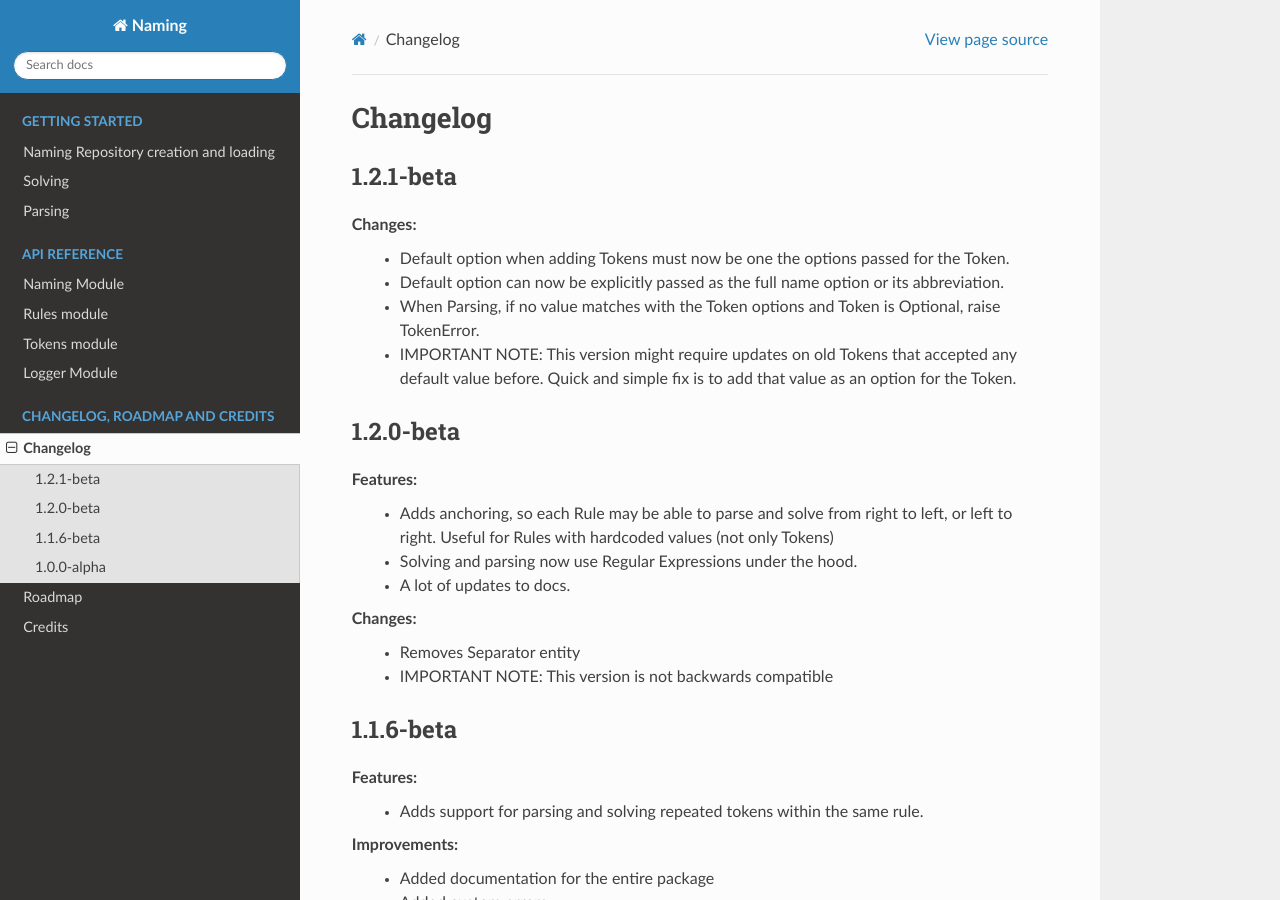
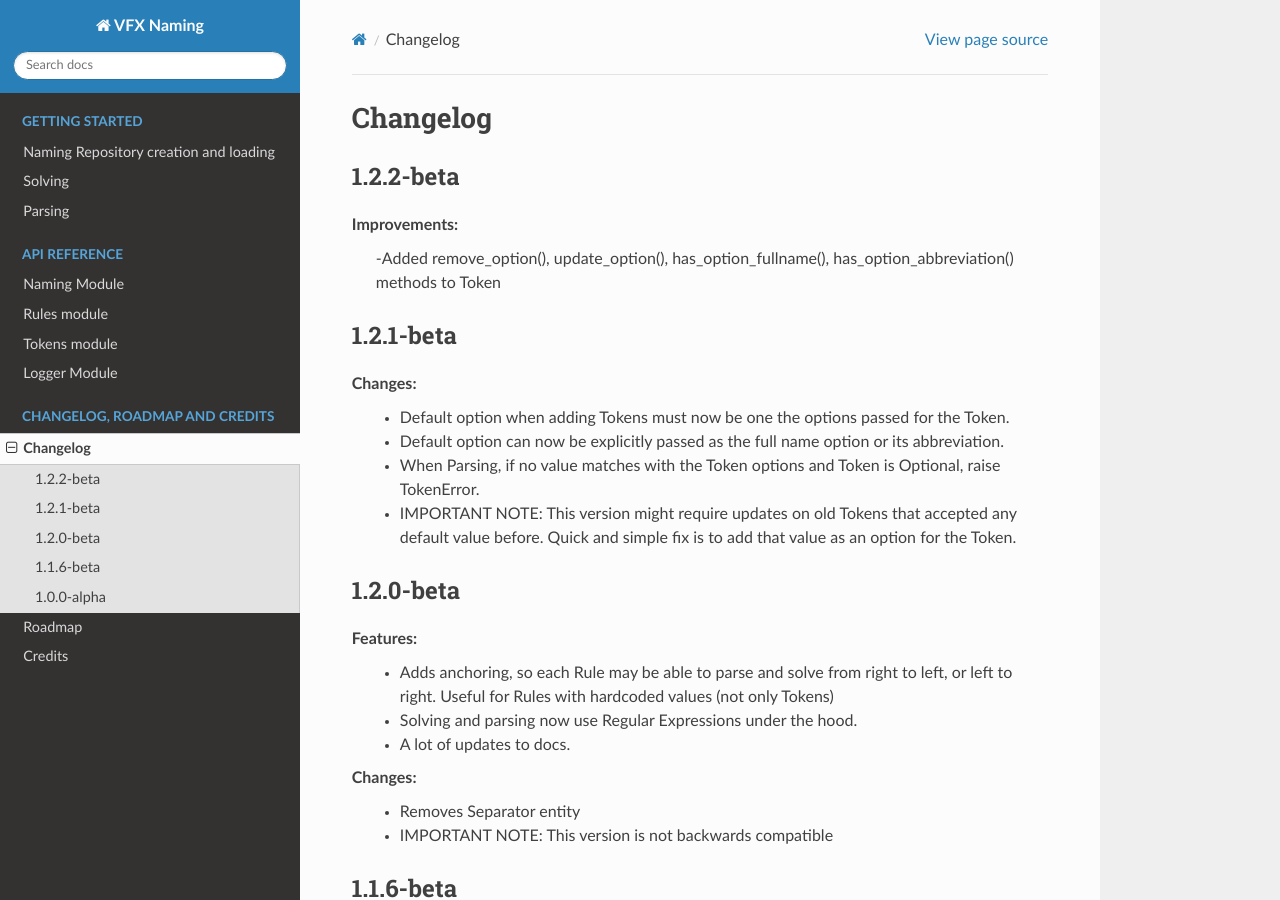
Before and after one commit to xiancg/vfxnaming, a Sphinx documentation site: the page built from docs/source/changelog.rst, in a window 1280 px wide and 900 px high. Built offline with Sphinx 7.4.7 and the Read the Docs theme 2.0.0, drawn with Linux system fonts in a browser that asks for light colours.

Commit message:
Updated docs for new option methods

```diff
--- a/docs/source/changelog.rst
+++ b/docs/source/changelog.rst
@@ -1,5 +1,11 @@
 Changelog
 ================================
+
+1.2.2-beta
+---------------------------------------
+
+**Improvements:**
+    -Added remove_option(), update_option(), has_option_fullname(), has_option_abbreviation() methods to Token
 
 1.2.1-beta
 ---------------------------------------
--- a/docs/source/conf.py
+++ b/docs/source/conf.py
@@ -17,12 +17,12 @@ sys.path.insert(0, os.path.abspath('../..'))
 
 # -- Project information -----------------------------------------------------
 
-project = 'Naming'
+project = 'VFX Naming'
 copyright = '2019, Cesar Saez, Chris Granados- Xian'
-author = 'Cesar Saez, Chris Granados- Xian'
+author = 'Chris Granados- Xian'
 
 # The full version, including alpha/beta/rc tags
-release = '1.0.0'
+release = '1.2.2-beta'
 
 
 # -- General configuration ---------------------------------------------------
--- a/setup.py
+++ b/setup.py
@@ -8,7 +8,7 @@ here = path.abspath(path.dirname(__file__))
 with open(path.join(here, 'README.md'), encoding='utf-8') as f:
     long_description = f.read()
 
-version_str = '1.2.1-beta'
+version_str = '1.2.2-beta'
 
 setup(
     name='vfxnaming',
```
